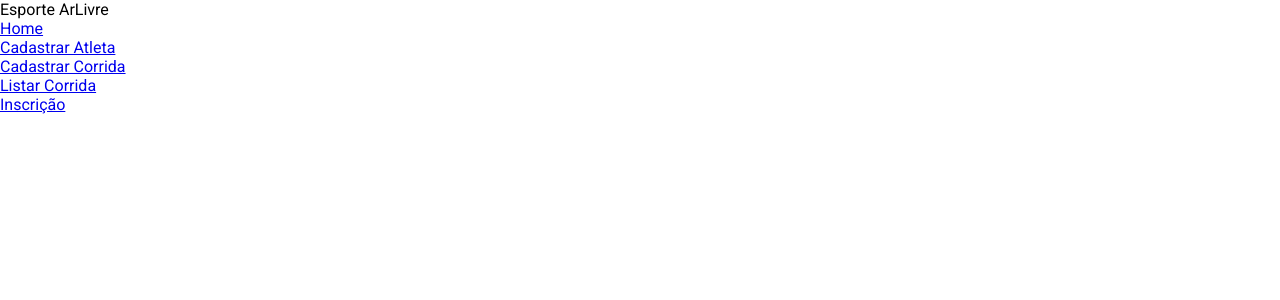
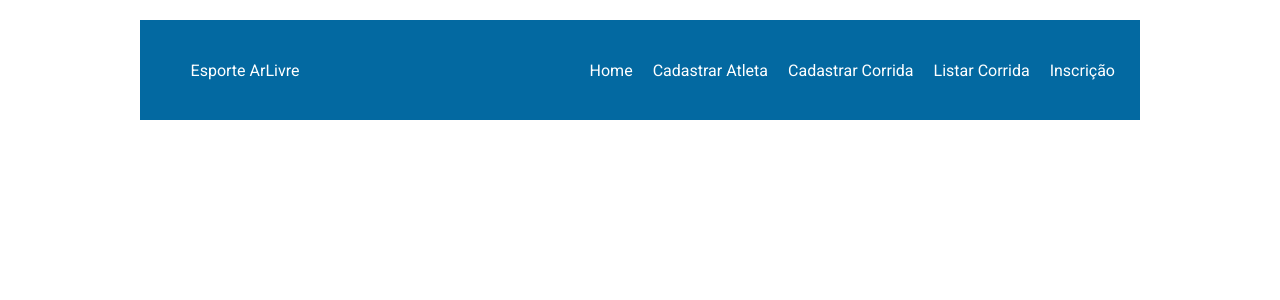
Before and after one commit to TheKito7/EsporteArlivre02, an Angular app: page / in a window 1280 px wide. Shown: the top 300 px of the page. Built offline with nearby package versions, Linux system fonts and the light colour scheme.

Commit message:
Formato o logo

```diff
--- a/src/app/component/menu-component/menu-component.css
+++ b/src/app/component/menu-component/menu-component.css
@@ -0,0 +1,54 @@
+#cabecalho,
+#logo,
+#menu-ul {
+    display: flex;
+    align-items: center;
+}
+
+#logo,
+#menu-ul {
+    height:100%;
+    color: var(--branca);
+    justify-content: center;
+}
+
+#cabecalho {
+    background-color: var(--cor-secundaria);
+    width: 1000px;
+    height: 100px;
+    margin: 20px auto;
+    padding: 15px;
+    justify-content: space-between;
+}
+
+#logo {
+    width: 180px;
+}
+
+#menu-ul {
+    width: 790px;
+
+    list-style: none;
+    justify-content: right;
+}
+
+.lnk-menu{
+    text-decoration: none;
+    padding: 0px 10px;
+    font-size: 16px;
+    color: var(--branca);
+    transition:  0.5s ease;
+}
+
+.lnk-menu:hover{
+    opacity: 0.5;
+}
+
+#titulo-logo{
+    text-transform: uppercase;
+    color: var(--cor02);
+    border: 1px solid var(--cor02);
+    padding: 5px;
+    margin: 0px 4px;
+    letter-spacing: 5px;
+}
```
